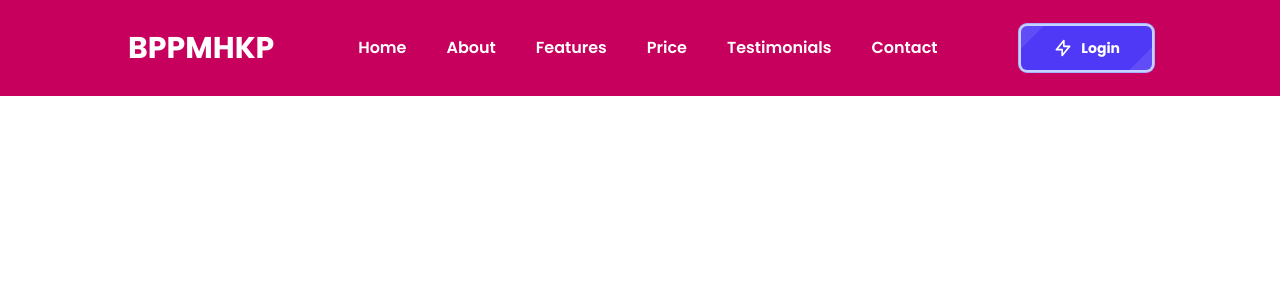
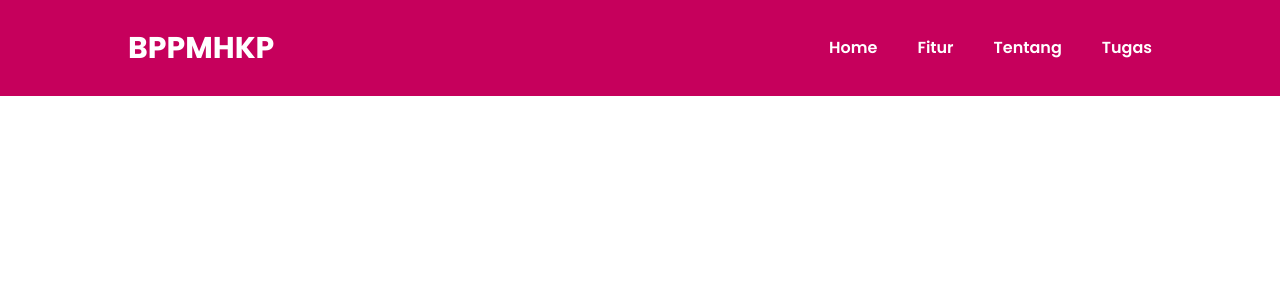
Before and after one commit to omdien/next-profile, a Next.js app: page / in a window 1280 px wide. Shown: the top 300 px of the page. Built offline with nearby package versions, Linux system fonts and the light colour scheme.

Commit message:
sedikti update untuk landing page

```diff
--- a/src/components/Home/Navbar/Nav.tsx
+++ b/src/components/Home/Navbar/Nav.tsx
@@ -23,7 +23,7 @@
           })}
         </div>
         {/* buttons */}
-        <div className="flex items-center space-x-4">
+        {/* <div className="flex items-center space-x-4">
           <a
             href="#_"
             className="box-border relative z-30 inline-flex items-center justify-center w-auto px-8 py-3 overflow-hidden font-bold text-white transition-all duration-300 bg-indigo-600 rounded-md cursor-pointer group ring-offset-2 ring-1 ring-indigo-300 ring-offset-indigo-200 hover:ring-offset-indigo-500 ease focus:outline-none"
@@ -48,7 +48,7 @@
               Login
             </span>
           </a>
-        </div>
+        </div> */}
       </div>
     </div>
   );
--- a/src/constant/constant.ts
+++ b/src/constant/constant.ts
@@ -7,26 +7,16 @@
   {
     id: 2,
     href: "#",
-    label: "About",
+    label: "Fitur",
   },
   {
     id: 3,
     href: "#",
-    label: "Features",
+    label: "Tentang",
   },
   {
     id: 4,
     href: "#",
-    label: "Price",
-  },
-  {
-    id: 5,
-    href: "#",
-    label: "Testimonials",
-  },
-  {
-    id: 6,
-    href: "#",
-    label: "Contact",
+    label: "Tugas",
   },
 ];
```
